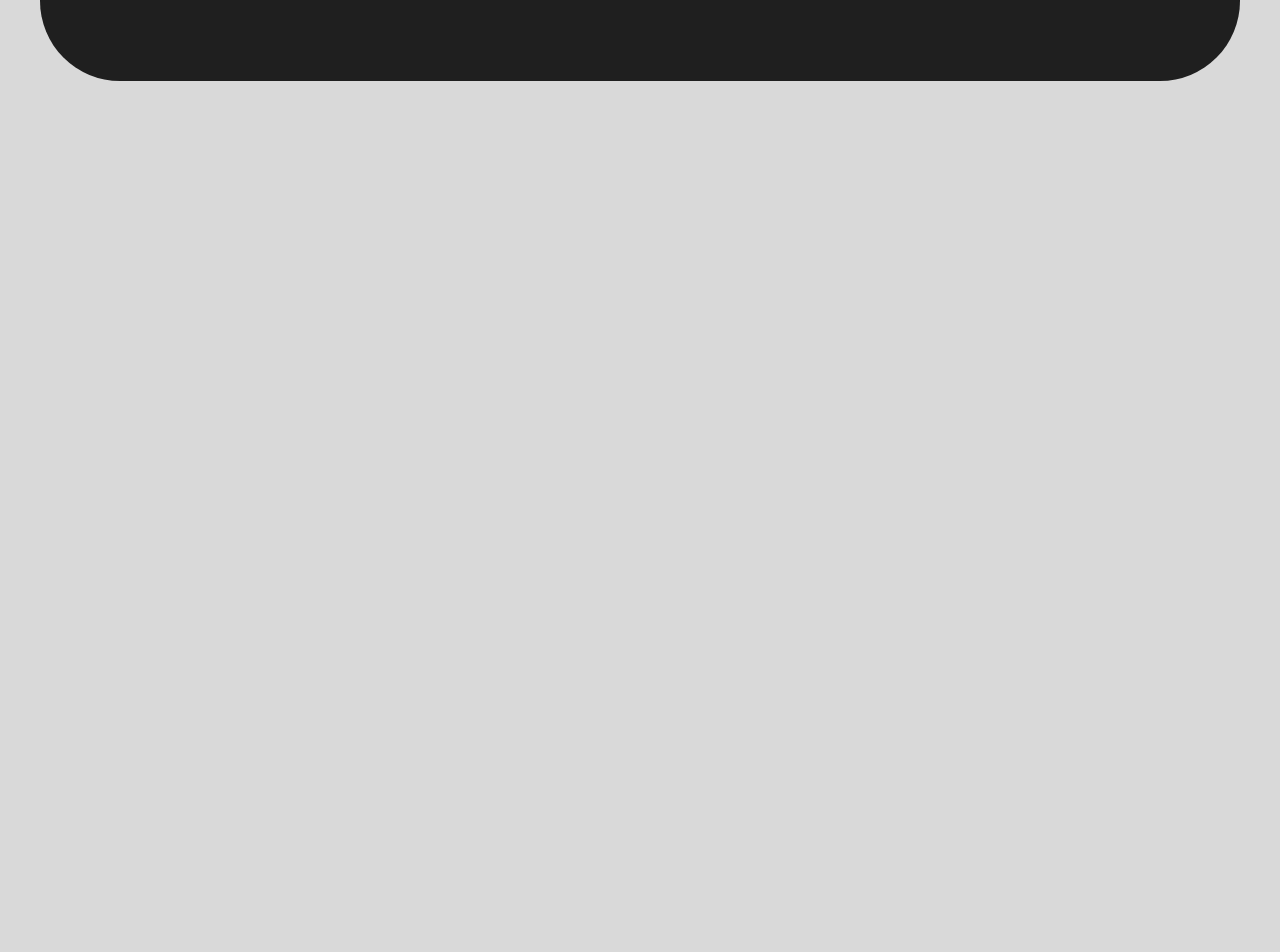
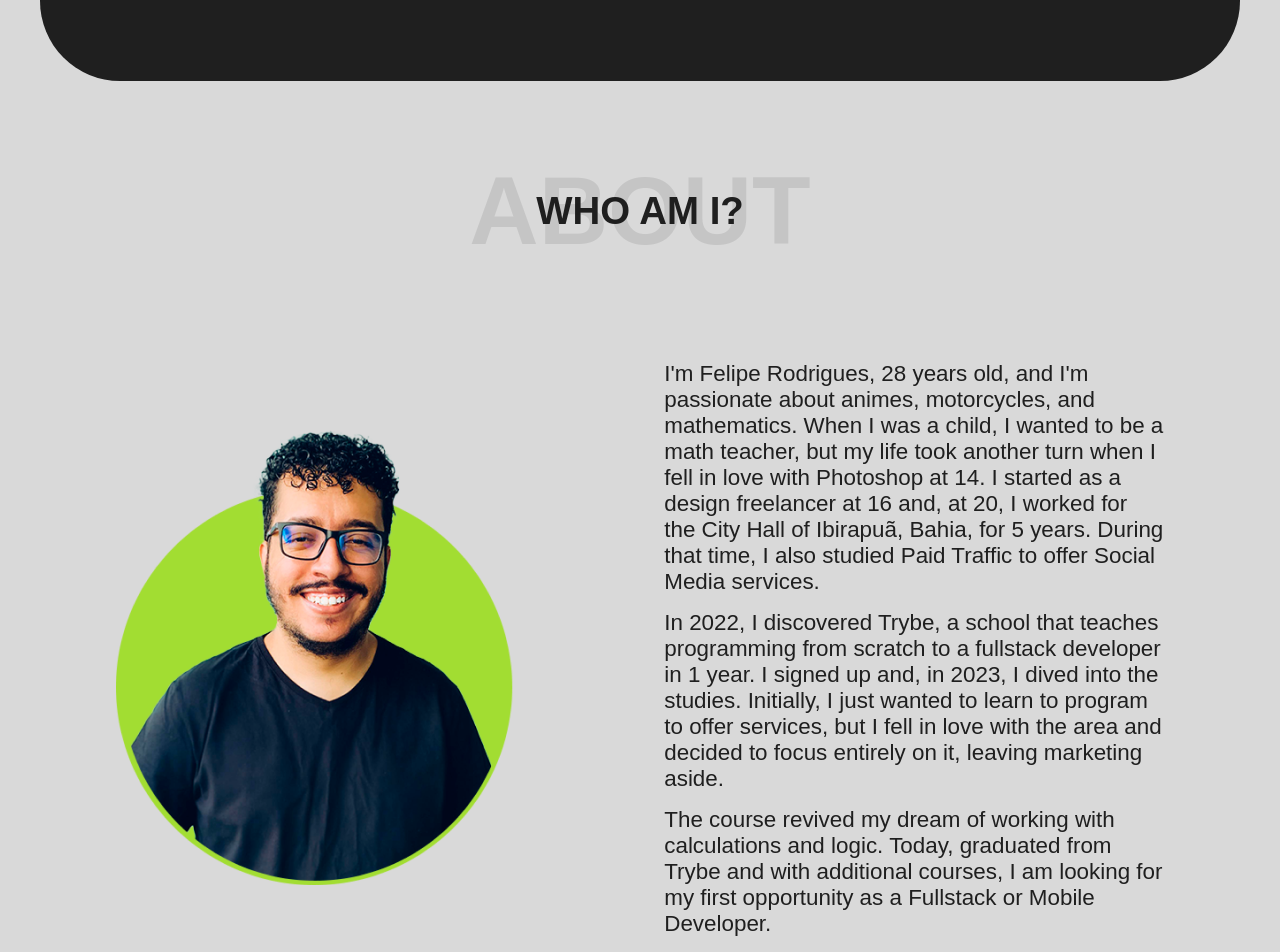
Before and after one commit to feroddev/portfolio, a React (Create React App) app: page / in a window 1280 px wide. Shown: the part 569-1521 px from the top of the page. Before the commit the page ends 800 px from the top, so only its background shows below. Built offline with nearby package versions, Linux system fonts and the light colour scheme; a web font is replaced by a local one.

Commit message:
create: component about

```diff
--- a/src/App.jsx
+++ b/src/App.jsx
@@ -1,3 +1,4 @@
+import { About } from './components/About';
 import Header from './components/Header';
 import { MainInfo } from './components/MainInfo';
 import LanguageProvider from './context/language.provider';
@@ -7,6 +8,7 @@ function App() {
     <LanguageProvider>
       <Header />
       <MainInfo />
+      <About />
     </LanguageProvider>
   );
 }
--- /dev/null
+++ b/src/components/About.jsx
@@ -0,0 +1,25 @@
+import { useContext } from 'react';
+import LanguageContext from '../context/language.context';
+import about from '../translations/about';
+import styles from '../style/about.module.css';
+
+export function About() {
+  const { language } = useContext(LanguageContext);
+
+  return (
+    <div className={ styles.container }>
+      <div className={ styles.containerTitle }>
+        <h1 className={ styles.title }>{about[language].title}</h1>
+        <h1 className={ styles.subtitle }>{about[language].whoAmI}</h1>
+      </div>
+      <div className={ styles.main }>
+        <img src="/profile.png" alt="perfil" />
+        <div className={ styles.textContainer }>
+          <p className={ styles.text }>{about[language].paragraph1}</p>
+          <p className={ styles.text }>{about[language].paragraph2}</p>
+          <p className={ styles.text }>{about[language].paragraph3}</p>
+        </div>
+      </div>
+    </div>
+  );
+}
--- /dev/null
+++ b/src/style/about.module.css
@@ -0,0 +1,53 @@
+.container {
+  display: flex;
+  flex-direction: column;
+  width: 100%;
+  align-items: center;
+  margin: 80px 0;
+}
+
+.containerTitle {
+  margin-bottom: 80px;
+  text-align: center;
+  height: 100px;
+  display: flex;
+  justify-content: center;
+  align-items: center;
+  text-transform: uppercase;
+}
+
+.title {
+  position: absolute;
+  font-size: 6rem;
+  color: var(--black-opacity-10);
+}
+
+.subtitle {
+  font-size: 2.4rem;
+  color: var(--black-primary);
+}
+
+.main {
+  display: flex;
+  width: 100%;
+  align-items: center;
+  justify-content: space-around;
+  max-width: var(--max-width);
+  padding: 20px 0;
+}
+
+.textContainer {
+  display: flex;
+  flex-direction: column;
+  width: 100%;
+  max-width: 500px;
+  align-items: center;
+  justify-content: center;
+}
+
+.text {
+  font-size: 1.4rem;
+  color: var(--black-primary);
+  text-align: left;
+  margin-bottom: 15px;
+}
--- /dev/null
+++ b/src/translations/about.js
@@ -0,0 +1,41 @@
+const translations = {
+  en: {
+    title: 'About',
+    whoAmI: 'Who am I?',
+    paragraph1: `I'm Felipe Rodrigues, 28 years old, and I'm passionate
+      about animes, motorcycles, and mathematics. When I was a child, I wanted
+      to be a math teacher, but my life took another turn when I fell in love
+      with Photoshop at 14. I started as a design freelancer at 16 and, at 20,
+      I worked for the City Hall of Ibirapuã, Bahia, for 5 years. During that
+      time, I also studied Paid Traffic to offer Social Media services.`,
+    paragraph2: `In 2022, I discovered Trybe, a school that teaches programming
+      from scratch to a fullstack developer in 1 year. I signed up and, in 2023,
+      I dived into the studies. Initially, I just wanted to learn to program to
+      offer services, but I fell in love with the area and decided to focus
+      entirely on it, leaving marketing aside.`,
+    paragraph3: `The course revived my dream of working with calculations and logic.
+      Today, graduated from Trybe and with additional courses, I am looking for my
+      first opportunity as a Fullstack or Mobile Developer.`,
+  },
+  pt: {
+    title: 'Sobre',
+    whoAmI: 'Quem sou eu?',
+    paragraph1: `Eu sou Felipe Rodrigues, tenho 28 anos e sou apaixonado
+      por animes, motos e matemática. Quando criança, queria ser professor
+      de matemática, mas minha vida tomou outro rumo quando me encantei
+      pelo Photoshop aos 14 anos. Comecei como freelancer de design aos 16
+      e, aos 20, trabalhei para a Prefeitura de Ibirapuã, Bahia, por 5 anos.
+      Durante esse tempo, também estudei Tráfego Pago para oferecer serviços
+      de Social Media.`,
+    paragraph2: `Em 2022, descobri a Trybe, uma escola que ensina programação
+      do zero ao desenvolvedor fullstack em 1 ano. Me inscrevi e, em 2023,
+      mergulhei nos estudos. Inicialmente, queria apenas aprender a programar
+      para oferecer serviços, mas me apaixonei pela área e decidi focar
+      totalmente nela, deixando de lado o marketing.`,
+    paragraph3: `O curso reavivou meu sonho de trabalhar com cálculos e lógica.
+      Hoje, formado na Trybe e com cursos adicionais, estou em busca da minha
+      primeira oportunidade como Desenvolvedor Fullstack ou Mobile.`,
+  },
+};
+
+export default translations;
```
Also changed, not shown: public/profile.png (added).
